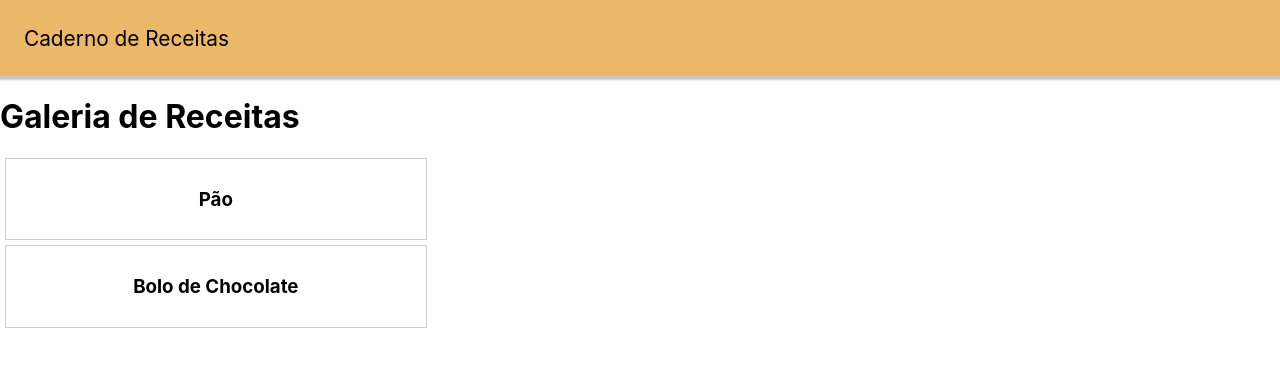
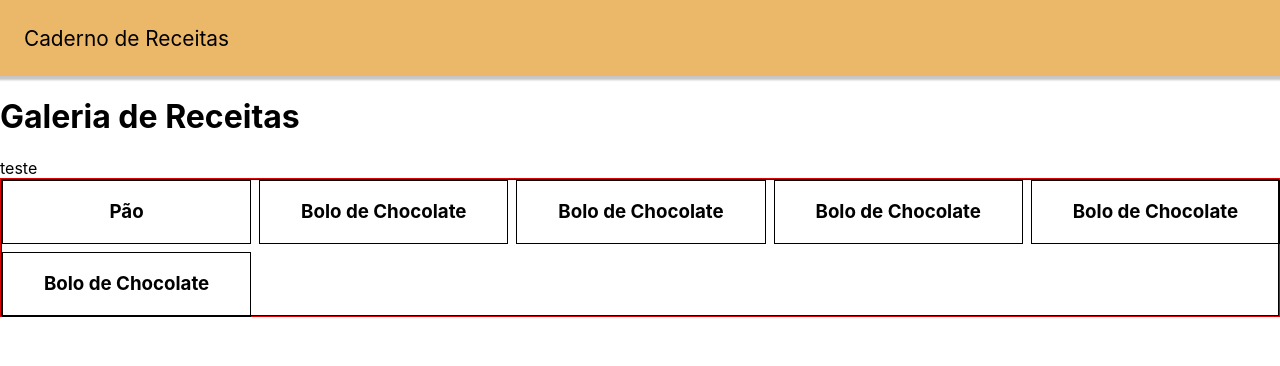
Before and after one commit to gabrielaAlmeida10/recipe-book, a React (Create React App) app: page / in a window 1280 px wide. Shown: the top 366 px of the page. Built offline with nearby package versions, Linux system fonts and the light colour scheme.

Commit message:
feat: recipes - gallery view

```diff
--- a/src/App.js
+++ b/src/App.js
@@ -4,7 +4,7 @@ import Gallery from './components/galleryView/Gallery';
 
 import './App.css';
 
-function App() {
+const App = () => {
   return (
     <div>
       <Menu/>
--- a/src/components/galleryView/Gallery.js
+++ b/src/components/galleryView/Gallery.js
@@ -1,24 +1,57 @@
-import React, { useState } from 'react';
-import './galleryView.css';
-
+import React, { useState } from "react";
+import "./galleryView.css";
 
 // Dados de exemplo das receitas (você pode substituir isso por seus próprios dados)
 const receitas = [
   {
     id: 1,
-    nome: 'Pão',
-    ingredientes: ['Massa de lasanha', 'Molho de tomate', 'Queijo', 'Carne moída'],
-    instrucoes: 'Cozinhe a carne moída, monte as camadas e asse no forno.',
+    nome: "Pão",
+    ingredientes: [
+      "Massa de lasanha",
+      "Molho de tomate",
+      "Queijo",
+      "Carne moída",
+    ],
+    instrucoes: "Cozinhe a carne moída, monte as camadas e asse no forno.",
   },
   {
     id: 2,
-    nome: 'Bolo de Chocolate',
-    ingredientes: ['Farinha', 'Açúcar', 'Chocolate em pó', 'Ovos', 'Leite'],
-    instrucoes: 'Misture os ingredientes, asse no forno e decore com chocolate derretido.',
+    nome: "Bolo de Chocolate",
+    ingredientes: ["Farinha", "Açúcar", "Chocolate em pó", "Ovos", "Leite"],
+    instrucoes:
+      "Misture os ingredientes, asse no forno e decore com chocolate derretido.",
+  },
+  {
+    id: 3,
+    nome: "Bolo de Chocolate",
+    ingredientes: ["Farinha", "Açúcar", "Chocolate em pó", "Ovos", "Leite"],
+    instrucoes:
+      "Misture os ingredientes, asse no forno e decore com chocolate derretido.",
+  },
+  {
+    id: 4,
+    nome: "Bolo de Chocolate",
+    ingredientes: ["Farinha", "Açúcar", "Chocolate em pó", "Ovos", "Leite"],
+    instrucoes:
+      "Misture os ingredientes, asse no forno e decore com chocolate derretido.",
+  },
+  {
+    id: 5,
+    nome: "Bolo de Chocolate",
+    ingredientes: ["Farinha", "Açúcar", "Chocolate em pó", "Ovos", "Leite"],
+    instrucoes:
+      "Misture os ingredientes, asse no forno e decore com chocolate derretido.",
+  },
+  {
+    id: 6,
+    nome: "Bolo de Chocolate",
+    ingredientes: ["Farinha", "Açúcar", "Chocolate em pó", "Ovos", "Leite"],
+    instrucoes:
+      "Misture os ingredientes, asse no forno e decore com chocolate derretido.",
   },
 ];
 
-function GaleriaDeReceitas() {
+const Gallery = () => {
   const [receitaSelecionada, setReceitaSelecionada] = useState(null);
 
   const mostrarDetalhes = (receita) => {
@@ -32,9 +65,15 @@ function GaleriaDeReceitas() {
   return (
     <div>
       <h1>Galeria de Receitas</h1>
-      <div className="galeria">
+        <div className="teste">teste</div>
+      <div className="gallery_container">
+        <div className="gallery">
           {receitas.map((receita) => (
-          <div key={receita.id} className="receita" onClick={() => mostrarDetalhes(receita)}>
+            <div
+              key={receita.id}
+              className="recipe"
+              onClick={() => mostrarDetalhes(receita)}
+            >
               <h3>{receita.nome}</h3>
             </div>
           ))}
@@ -43,12 +82,13 @@ function GaleriaDeReceitas() {
           <div className="detalhes-receita">
             <button onClick={fecharDetalhes}>Fechar</button>
             <h2>{receitaSelecionada.nome}</h2>
-          <p>Ingredientes: {receitaSelecionada.ingredientes.join(', ')}</p>
+            <p>Ingredientes: {receitaSelecionada.ingredientes.join(", ")}</p>
             <p>Instruções: {receitaSelecionada.instrucoes}</p>
           </div>
         )}
       </div>
+    </div>
   );
-}
+};
 
-export default GaleriaDeReceitas;
+export default Gallery;
--- a/src/components/galleryView/galleryView.css
+++ b/src/components/galleryView/galleryView.css
@@ -1,21 +1,36 @@
-/* Estilo para a galeria */
-.galeria {
-    display: flexbox;
-    flex-wrap: wrap;
-    justify-content: space-between;
-  }
+ .gallery_container {
+  border: 1px solid rgb(226, 1, 1);
+ }
 
-  /* Estilo para cada div de receita */
-  .receita {
-    width: calc(32% - 10px); /* 32% da largura com uma margem de 10px */
-    margin: 5px; /* Margem entre as divs */
-    padding: 10px;
-    border: 1px solid #ccc;
-    text-align: center;
-    cursor: pointer;
-  }
 
-  /* Estilo para destacar a div de receita selecionada */
-  .receita:hover {
-    background-color: #f0f0f0;
-  }
+.gallery {
+  border: 1px solid black;
+  display: grid;
+  grid-template-columns: repeat(auto-fill, minmax(240px, 1fr));
+  gap: 10px;
+  text-align: center;
+}
+
+
+@media screen and (max-width: 767px){
+    .gallery{
+      grid-template-columns: repeat(auto-fill, minmax(150px), 1fr);
+      gap: 5px;
+    }
+}
+
+.recipe{
+  width: 100%;
+  height: 100%;
+  transition: transform 0.2s ease-in-out;
+  border: 1px solid black;
+  float: right;
+}
+
+.recipe:hover{
+  transform: scale(1.05s);
+}
+
+.teste{
+  display: flex;
+}
```
Also changed, not shown: 1 other file (tests, documents, lock files or other folders). Lines whose indentation alone changed are shown as unchanged.
